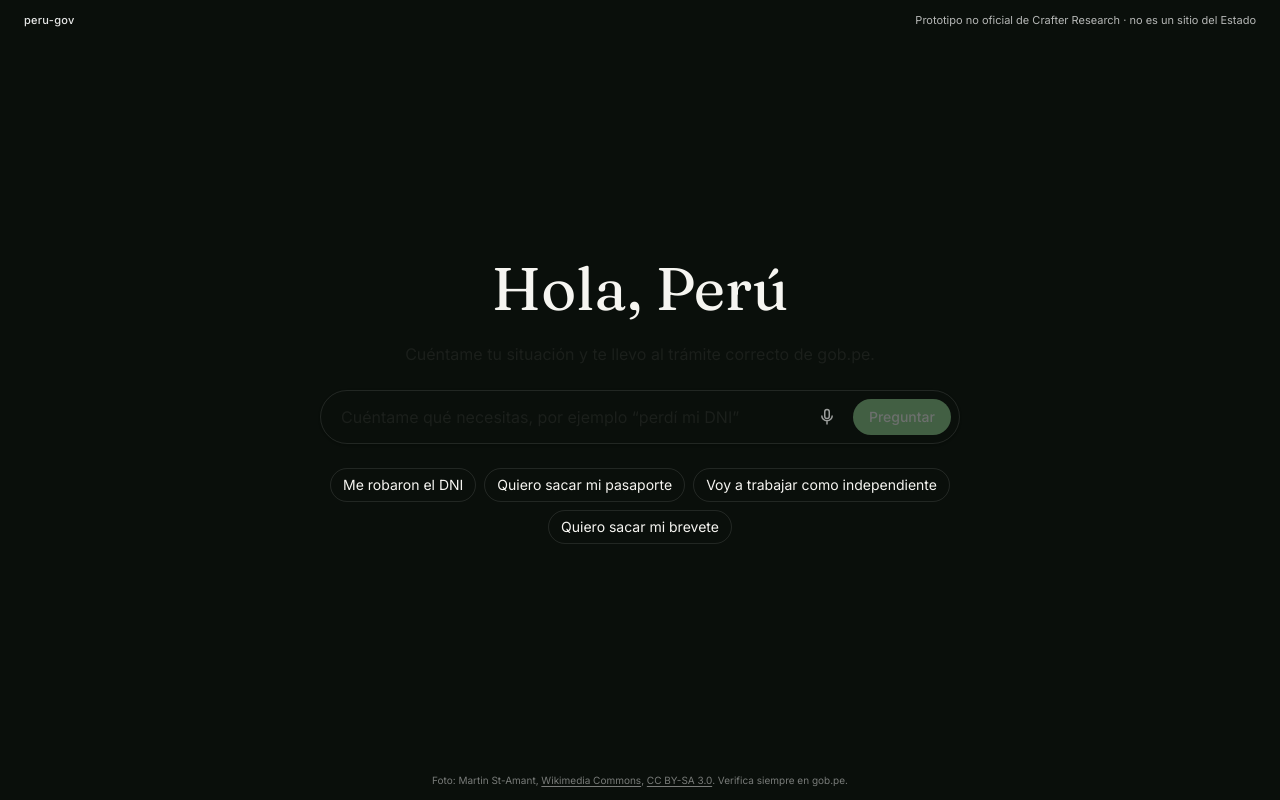
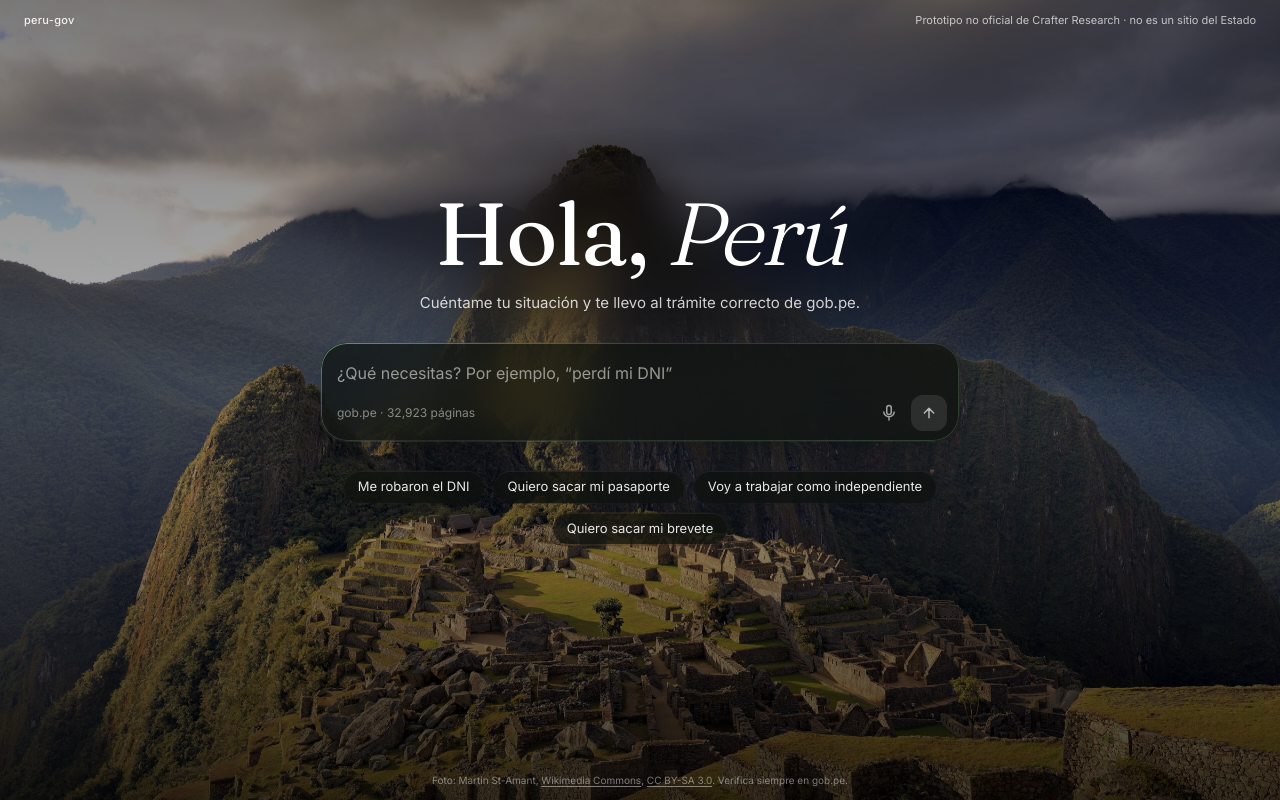
Before and after one commit to crafter-research/peru-gov, a Next.js app: page / in a window 1280 px wide. Built offline with nearby package versions, Linux system fonts and the light colour scheme.

Commit message:
feat(ui): stream summaries with streamdown on the new layout

```diff
--- a/src/components/assistant.tsx
+++ b/src/components/assistant.tsx
@@ -2,9 +2,11 @@
 
 import { useChat } from "@ai-sdk/react";
 import { DefaultChatTransport } from "ai";
-import { type FormEvent, useEffect, useRef, useState } from "react";
+import { useEffect, useRef } from "react";
+import { Streamdown } from "streamdown";
+import { Backdrop } from "@/components/backdrop";
+import { Composer } from "@/components/composer";
 import { FichaCard } from "@/components/ficha-card";
-import { VoiceButton } from "@/components/voice-button";
 import type { PeruMessage } from "@/lib/messages";
 
 const EXAMPLES = [
@@ -14,18 +16,20 @@ const EXAMPLES = [
   "Quiero sacar mi brevete",
 ];
 
+type Ask = (text: string, hint?: number) => void;
+
 export function Assistant({ initialQuestion }: { initialQuestion?: string }) {
   const { messages, sendMessage, status, error } = useChat<PeruMessage>({
     transport: new DefaultChatTransport({ api: "/api/chat" }),
   });
-  const [input, setInput] = useState("");
   const busy = status === "submitted" || status === "streaming";
+  const end = useRef<HTMLDivElement>(null);
 
-  const ask = (text: string, hint?: number) => {
+  const ask: Ask = (text, hint) => {
     if (!text.trim() || busy) return;
     sendMessage({ text }, hint ? { body: { hint } } : undefined);
-    setInput("");
   };
+
   const asked = useRef(false);
   useEffect(() => {
     if (initialQuestion && !asked.current) {
@@ -34,51 +38,40 @@ export function Assistant({ initialQuestion }: { initialQuestion?: string }) {
     }
   }, [initialQuestion, sendMessage]);
 
-  const onSubmit = (e: FormEvent) => {
-    e.preventDefault();
-    ask(input);
-  };
-
-  const composer = (
-    <form
-      onSubmit={onSubmit}
-      className="flex w-full items-center gap-2 rounded-full border border-border bg-surface p-2 pl-5 shadow-sm"
-    >
-      <input
-        value={input}
-        onChange={(e) => setInput(e.target.value)}
-        placeholder="Cuéntame qué necesitas, por ejemplo “perdí mi DNI”"
-        aria-label="Describe lo que necesitas"
-        className="min-w-0 flex-1 bg-transparent outline-none placeholder:text-muted"
-      />
-      <VoiceButton
-        onText={(t) => setInput((prev) => (prev ? `${prev} ${t}` : t))}
-      />
-      <button
-        type="submit"
-        disabled={busy || !input.trim()}
-        className="rounded-full bg-accent px-4 py-2 text-sm font-medium text-white disabled:opacity-40"
-      >
-        Preguntar
-      </button>
-    </form>
-  );
+  const count = messages.length;
+  useEffect(() => {
+    if (count)
+      end.current?.scrollIntoView({ behavior: "smooth", block: "end" });
+  }, [count]);
 
   if (!messages.length) {
     return (
-      <main className="mx-auto flex w-full max-w-2xl flex-1 flex-col items-center justify-center gap-6 px-4 py-16 text-center">
-        <h1 className="font-display text-5xl sm:text-6xl">Hola, Perú</h1>
-        <p className="text-muted">
+      <main className="relative mx-auto flex w-full max-w-2xl flex-1 flex-col items-center justify-center gap-7 px-4 pb-16">
+        <Backdrop focused={false} />
+        <div className="relative text-center">
+          <div
+            aria-hidden
+            className="absolute -inset-x-24 -inset-y-16 -z-10 bg-black/25 backdrop-blur-xl [mask-image:radial-gradient(closest-side,#000_45%,transparent)]"
+          />
+          <h1 className="font-display text-[clamp(3rem,11vw,5.5rem)] leading-[0.95] font-normal tracking-[-0.02em] text-white">
+            Hola, <em className="font-light italic">Perú</em>
+          </h1>
+          <p className="mt-4 text-[15px] text-white/80">
             Cuéntame tu situación y te llevo al trámite correcto de gob.pe.
           </p>
-        {composer}
+        </div>
+        <Composer
+          onSubmit={ask}
+          busy={busy}
+          placeholder="¿Qué necesitas? Por ejemplo, “perdí mi DNI”"
+        />
         <div className="flex flex-wrap justify-center gap-2">
           {EXAMPLES.map((e) => (
             <button
               key={e}
               type="button"
               onClick={() => ask(e)}
-              className="rounded-full border border-border bg-surface px-3 py-1.5 text-sm hover:border-accent"
+              className="glass rounded-full px-3.5 py-1.5 text-[13px] text-white/90 transition duration-300 ease-smooth hover:-translate-y-0.5 hover:text-white"
             >
               {e}
             </button>
@@ -89,46 +82,81 @@ export function Assistant({ initialQuestion }: { initialQuestion?: string }) {
   }
 
   return (
-    <main className="mx-auto flex w-full max-w-2xl flex-1 flex-col gap-6 px-4 py-8">
-      {messages.map((m) =>
+    <main className="relative mx-auto flex w-full max-w-2xl flex-1 flex-col px-4">
+      <Backdrop focused />
+      <div className="flex flex-1 flex-col gap-8 py-6">
+        {messages.map((m, i) =>
           m.role === "user" ? (
             <p
               key={m.id}
-            className="self-end rounded-2xl bg-surface px-4 py-2 shadow-sm"
+              className="glass max-w-[85%] self-end rounded-3xl rounded-br-lg px-4 py-2.5 text-[15px]"
             >
               {m.parts.map((p) => (p.type === "text" ? p.text : "")).join("")}
             </p>
           ) : (
-          <AssistantMessage key={m.id} message={m} onAsk={ask} />
+            <AssistantMessage
+              key={m.id}
+              message={m}
+              onAsk={ask}
+              streaming={busy && i === messages.length - 1}
+            />
           ),
         )}
-      {busy && messages.at(-1)?.role === "user" ? (
-        <p className="text-sm text-muted">Buscando en gob.pe…</p>
-      ) : null}
+        {busy && messages.at(-1)?.role === "user" ? <Thinking /> : null}
         {error ? (
-        <p className="text-sm text-accent">
+          <p className="glass self-start rounded-2xl px-4 py-3 text-sm">
             No pude responder. Intenta de nuevo.
           </p>
         ) : null}
-      <div className="sticky bottom-0 mt-auto bg-gradient-to-t from-background via-background to-transparent pt-6 pb-4">
-        {composer}
+        <div ref={end} />
+      </div>
+      <div className="sticky bottom-0 z-20 -mx-4 bg-gradient-to-t from-black/70 via-black/40 to-transparent px-4 pt-8 pb-3">
+        <Composer
+          onSubmit={ask}
+          busy={busy}
+          placeholder="Pregunta otra cosa"
+          solid
+        />
       </div>
     </main>
+  );
+}
+
+function Thinking() {
+  return (
+    <output className="flex items-center gap-2 text-sm text-white/70">
+      <span className="relative flex size-2">
+        <span className="absolute inline-flex size-full animate-ping rounded-full bg-accent/70" />
+        <span className="relative inline-flex size-2 rounded-full bg-accent" />
+      </span>
+      Buscando en gob.pe…
+    </output>
   );
 }
 
 function AssistantMessage({
   message,
   onAsk,
+  streaming,
 }: {
   message: PeruMessage;
-  onAsk: (text: string, hint?: number) => void;
+  onAsk: Ask;
+  streaming: boolean;
 }) {
   const summary = message.parts
     .flatMap((p) => (p.type === "text" ? [p.text] : []))
     .join("");
+  const rendered = (
+    <Streamdown
+      animated
+      isAnimating={streaming}
+      className="typeset text-[15px] text-white/90"
+    >
+      {summary}
+    </Streamdown>
+  );
   return (
-    <div className="flex flex-col gap-3">
+    <div className="flex flex-col gap-3 animate-in">
       {message.parts.map((part, i) => {
         const key = `${message.id}-${i}`;
         switch (part.type) {
@@ -136,18 +164,39 @@ function AssistantMessage({
             return (
               <ol
                 key={key}
-                className="flex flex-wrap items-center gap-1 text-xs text-muted"
+                className="flex flex-wrap items-center gap-1.5 text-xs text-white/65"
               >
                 {part.data.steps.map((s, j) => (
-                  <li key={s.value} className="flex items-center gap-1">
-                    {j > 0 ? <span aria-hidden>→</span> : null}
-                    <span>{s.value}</span>
+                  <li
+                    key={`${s.label}-${s.value}`}
+                    className="flex items-center gap-1.5"
+                  >
+                    {j > 0 ? (
+                      <span aria-hidden className="text-white/35">
+                        /
+                      </span>
+                    ) : null}
+                    <span
+                      className={
+                        j === part.data.steps.length - 1
+                          ? "text-white/90"
+                          : undefined
+                      }
+                    >
+                      {s.value}
+                    </span>
                   </li>
                 ))}
               </ol>
             );
           case "data-ficha":
-            return <FichaCard key={key} ficha={part.data} summary={summary} />;
+            return (
+              <FichaCard
+                key={key}
+                ficha={part.data}
+                summary={summary ? rendered : undefined}
+              />
+            );
           case "data-variants":
             return (
               <ChipRow
@@ -177,20 +226,17 @@ function AssistantMessage({
             );
           case "data-clarify":
             return (
-              <div
-                key={key}
-                className="rounded-2xl border border-border bg-surface p-4"
-              >
-                <p className="font-medium">
+              <div key={key} className="glass glass-border rounded-3xl p-5">
+                <p className="font-display text-xl">
                   ¿Cuál de estos trámites necesitas?
                 </p>
-                <div className="mt-3 flex flex-col gap-2">
+                <div className="mt-4 flex flex-col gap-2">
                   {part.data.options.map((o) => (
                     <button
                       key={o}
                       type="button"
                       onClick={() => onAsk(o)}
-                      className="rounded-xl border border-border px-3 py-2 text-left hover:border-accent"
+                      className="rounded-2xl bg-white/5 px-4 py-3 text-left text-[15px] transition duration-300 ease-smooth hover:bg-white/10"
                     >
                       {o}
                     </button>
@@ -198,25 +244,14 @@ function AssistantMessage({
                 </div>
               </div>
             );
-          case "data-limited":
-            return (
-              <p
-                key={key}
-                className="rounded-2xl border border-border bg-surface p-4 text-sm"
-              >
-                Hiciste muchas preguntas seguidas. Intenta de nuevo en{" "}
-                {Math.ceil(part.data.retryAfterSeconds / 60)} min.
-              </p>
-            );
           case "data-none":
             return (
-              <div
-                key={key}
-                className="rounded-2xl border border-border bg-surface p-4"
-              >
-                <p>No encontré ese trámite en el catálogo de gob.pe.</p>
+              <div key={key} className="glass rounded-3xl p-5">
+                <p className="text-[15px]">
+                  No encontré ese trámite en el catálogo de gob.pe.
+                </p>
                 <a
-                  className="mt-2 inline-block text-sm text-accent underline"
+                  className="mt-3 inline-flex text-sm text-accent underline underline-offset-4"
                   href={`https://www.gob.pe/busquedas?term=${encodeURIComponent(part.data.query)}`}
                   target="_blank"
                   rel="noreferrer"
@@ -224,6 +259,13 @@ function AssistantMessage({
                   Buscar directamente en gob.pe
                 </a>
               </div>
+            );
+          case "data-limited":
+            return (
+              <p key={key} className="glass rounded-3xl p-4 text-sm">
+                Hiciste muchas preguntas seguidas. Intenta de nuevo en{" "}
+                {Math.ceil(part.data.retryAfterSeconds / 60)} min.
+              </p>
             );
           default:
             return null;
@@ -240,21 +282,23 @@ function ChipRow({
 }: {
   label: string;
   items: { id: number; title: string }[];
-  onAsk: (text: string, hint?: number) => void;
+  onAsk: Ask;
 }) {
   return (
-    <div className="flex flex-wrap items-center gap-2 text-sm">
-      <span className="text-muted">{label}</span>
+    <div className="flex flex-col gap-2">
+      <span className="text-xs text-white/60">{label}</span>
+      <div className="flex flex-wrap gap-2">
         {items.map((c) => (
           <button
             key={c.id}
             type="button"
             onClick={() => onAsk(c.title, c.id)}
-          className="rounded-full border border-border bg-surface px-3 py-1 first-letter:uppercase hover:border-accent"
+            className="glass rounded-full px-3.5 py-1.5 text-left text-[13px] text-white/90 transition duration-300 ease-smooth first-letter:uppercase hover:-translate-y-0.5 hover:text-white"
           >
             {c.title}
           </button>
         ))}
       </div>
+    </div>
   );
 }
```
Lines whose indentation alone changed are shown as unchanged.
